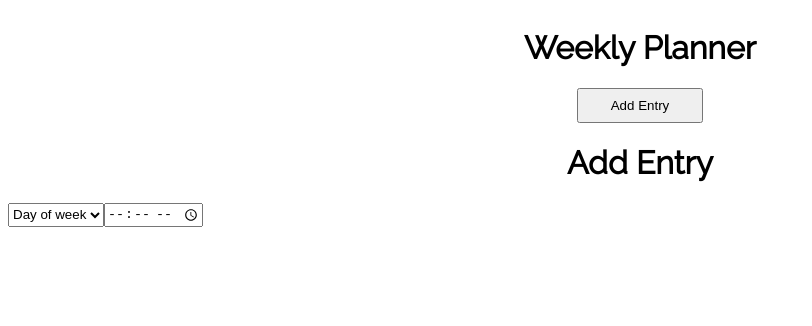
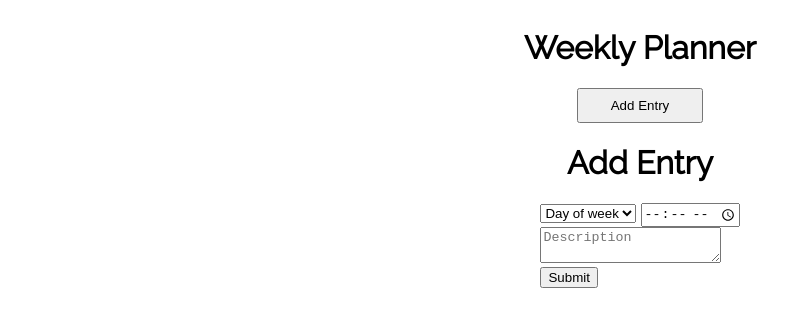
Before and after one commit to aar-woo/week-planner, a plain HTML site: page index.html in a window 1280 px wide. Shown: the whole page, without its empty margins (0-812 px from the left). Drawn offline with Linux system fonts and the light colour scheme.

Commit message:
fdsafaas

```diff
--- a/index.html
+++ b/index.html
@@ -31,7 +31,9 @@
         <h1>Add Entry</h1>
       </div>
     </div>
-    <div class="row">
+    <div class="row justify-center">
+      <form>
+        <div>
           <select name="days" id="days">
             <option value="">Day of week</option>
             <option value="Sunday">Sunday</option>
@@ -44,6 +46,16 @@
           </select>
           <input type="time" id="time" name="time">
         </div>
+        <div class="column-full">
+          <textarea placeholder="Description"></textarea>
+        </div>
+        <div class="row">
+          <button type="submit">Submit</button>
+        </div>
+
+      </form>
+
+    </div>
 
   </div>
 
--- a/styles.css
+++ b/styles.css
@@ -41,3 +41,7 @@ body {
 .pointer {
   cursor: pointer;
 }
+
+.justify-center {
+  justify-content: center;
+}
```
Lines whose indentation alone changed are shown as unchanged.
